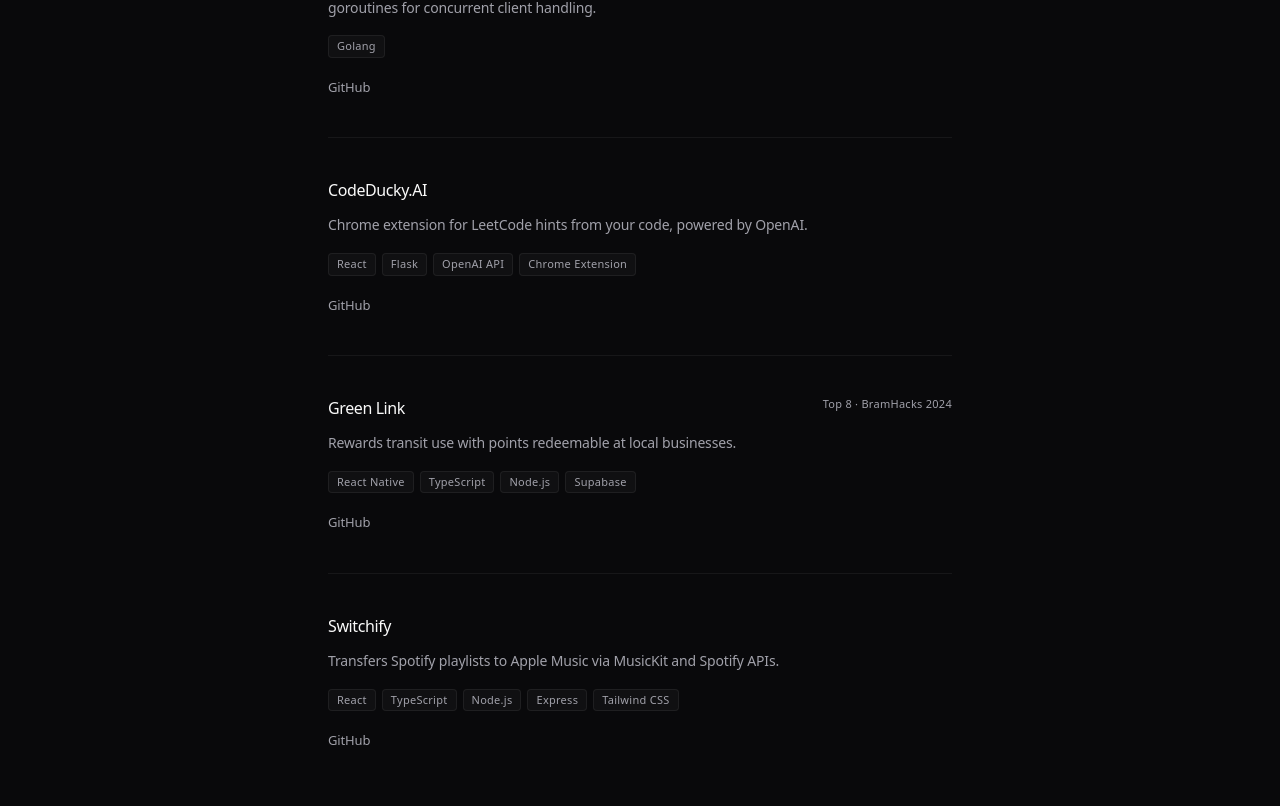
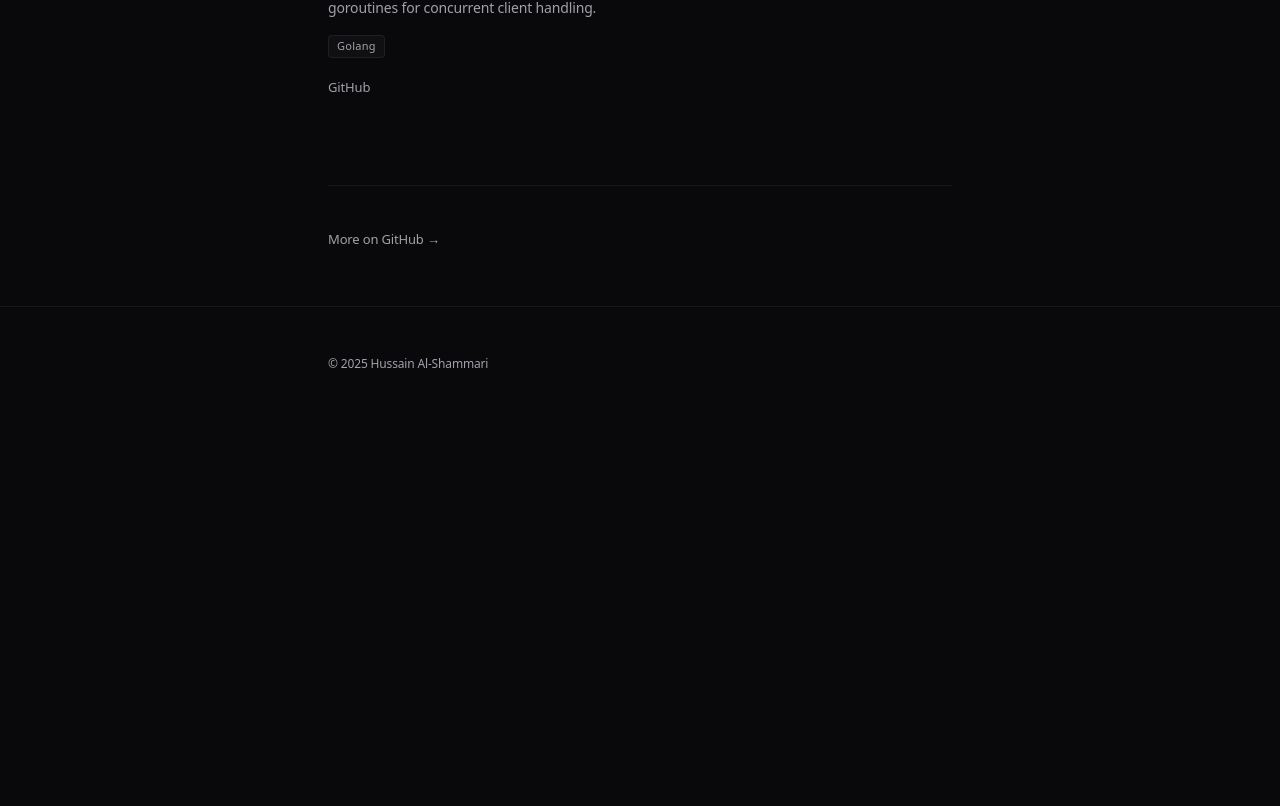
Before and after one commit to ProgrammedByHussain/my-portfolio, a Next.js app: page / in a window 1280 px wide. Shown: the part 2434-3240 px from the top of the page. After the commit the page ends 2855 px from the top, so only its background shows below. Built offline with nearby package versions, Linux system fonts and the light colour scheme.

Commit message:
commented out some projs

```diff
--- a/src/components/ProjectsSection.jsx
+++ b/src/components/ProjectsSection.jsx
@@ -28,29 +28,29 @@
       tags: ["Golang"],
       githubLink: "https://github.com/ProgrammedByHussain/GoRedis",
     },
-    {
-      title: "CodeDucky.AI",
-      description:
-        "Chrome extension for LeetCode hints from your code, powered by OpenAI.",
-      tags: ["React", "Flask", "OpenAI API", "Chrome Extension"],
-      demoLink: "",
-      githubLink: "https://github.com/ProgrammedByHussain/CodeDucky.AI",
-    },
-    {
-      title: "Green Link",
-      description:
-        "Rewards transit use with points redeemable at local businesses.",
-      tags: ["React Native", "TypeScript", "Node.js", "Supabase"],
-      award: "Top 8 · BramHacks 2024",
-      githubLink: "https://github.com/ProgrammedByHussain/GreenLink",
-    },
-    {
-      title: "Switchify",
-      description:
-        "Transfers Spotify playlists to Apple Music via MusicKit and Spotify APIs.",
-      tags: ["React", "TypeScript", "Node.js", "Express", "Tailwind CSS"],
-      githubLink: "https://github.com/ProgrammedByHussain/Switchify",
-    },
+    // {
+    //   title: "CodeDucky.AI",
+    //   description:
+    //     "Chrome extension for LeetCode hints from your code, powered by OpenAI.",
+    //   tags: ["React", "Flask", "OpenAI API", "Chrome Extension"],
+    //   demoLink: "",
+    //   githubLink: "https://github.com/ProgrammedByHussain/CodeDucky.AI",
+    // },
+    // {
+    //   title: "Green Link",
+    //   description:
+    //     "Rewards transit use with points redeemable at local businesses.",
+    //   tags: ["React Native", "TypeScript", "Node.js", "Supabase"],
+    //   award: "Top 8 · BramHacks 2024",
+    //   githubLink: "https://github.com/ProgrammedByHussain/GreenLink",
+    // },
+    // {
+    //   title: "Switchify",
+    //   description:
+    //     "Transfers Spotify playlists to Apple Music via MusicKit and Spotify APIs.",
+    //   tags: ["React", "TypeScript", "Node.js", "Express", "Tailwind CSS"],
+    //   githubLink: "https://github.com/ProgrammedByHussain/Switchify",
+    // },
   ];
 
   const open = (url) => window.open(url, "_blank", "noopener,noreferrer");
```
